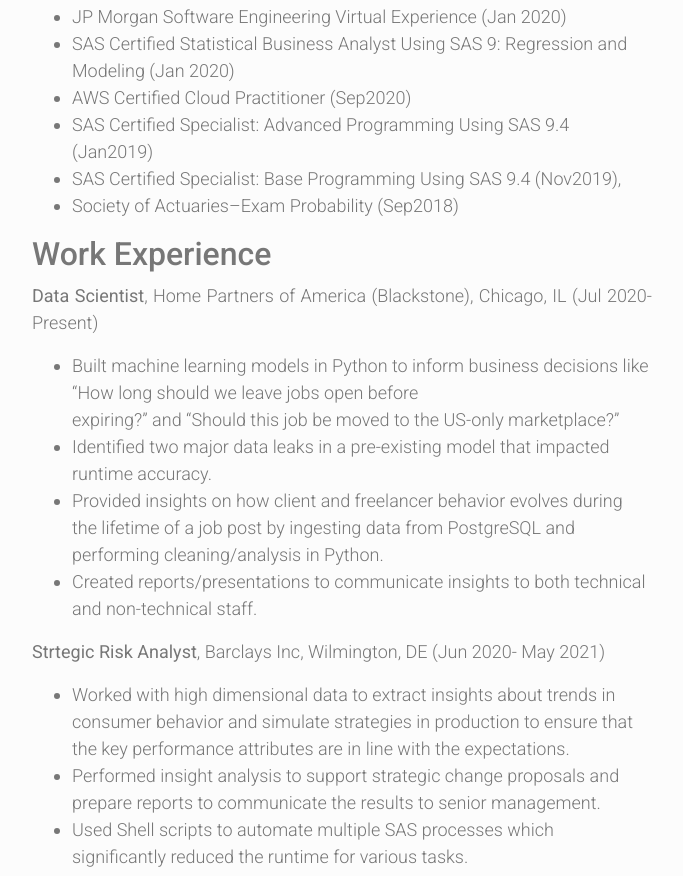
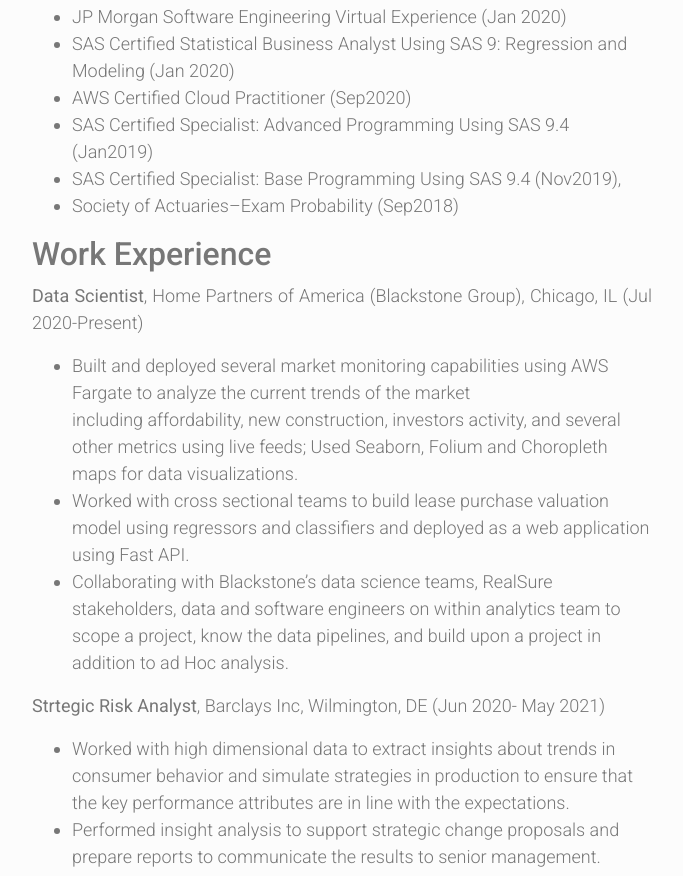
Before and after one commit to FisherKob/FisherKob.github.io, a plain HTML site: page resume/index.html in a window 1280 px wide. Shown: the part 1267-2143 px from the top of the page, without its empty margins (298-981 px from the left). Drawn offline with nearby package versions, Linux system fonts and the light colour scheme.

Commit message:
minor updates to resume section

```diff
--- a/categories/resume/index.xml
+++ b/categories/resume/index.xml
@@ -12,7 +12,7 @@
       <pubDate>Mon, 01 Jan 0001 00:00:00 +0000</pubDate>
 
       <guid>https://FisherKob.github.io/resume/</guid>
-      <description>Nischal Subedi Data Scientist [ website ] . [ linkedin ] . [ github ] I am a data scientist with a background in credit card and real estate analytics. I have worked on projects that involved researching new algorithms and approaches to attacking tough problems, analyzing complex, label-poor datasets, building novel production ETL and ML platforms, and help to bring intelligent capabilities to fruition for users.
+      <description>Nischal Subedi Data Scientist [ website ] . [ linkedin ] . [ github ] I am a data scientist with a background in credit card and real estate analytics. I have worked on projects that involved researching new algorithms to tackling tough problems, analyzing complex,and poor structured datasets, building novel production ETL and ML infrastructures, and help to bring intelligent capabilities to fruition for users.
 One of the interesting projects I have worked on recently involved an building infrastructure to constantly monitor micro-markets using live feeds.</description>
     </item>
 
--- a/index.xml
+++ b/index.xml
@@ -23,7 +23,7 @@ Recently, Chamath&amp;rsquo;s (CEO of Social Capital) notoriously dismissive rem
       <pubDate>Mon, 01 Jan 0001 00:00:00 +0000</pubDate>
 
       <guid>https://FisherKob.github.io/resume/</guid>
-      <description>Nischal Subedi Data Scientist [ website ] . [ linkedin ] . [ github ] I am a data scientist with a background in credit card and real estate analytics. I have worked on projects that involved researching new algorithms and approaches to attacking tough problems, analyzing complex, label-poor datasets, building novel production ETL and ML platforms, and help to bring intelligent capabilities to fruition for users.
+      <description>Nischal Subedi Data Scientist [ website ] . [ linkedin ] . [ github ] I am a data scientist with a background in credit card and real estate analytics. I have worked on projects that involved researching new algorithms to tackling tough problems, analyzing complex,and poor structured datasets, building novel production ETL and ML infrastructures, and help to bring intelligent capabilities to fruition for users.
 One of the interesting projects I have worked on recently involved an building infrastructure to constantly monitor micro-markets using live feeds.</description>
     </item>
 
--- a/resume/index.html
+++ b/resume/index.html
@@ -70,7 +70,7 @@
 <h1 id="nischal-subedi">Nischal Subedi</h1>
 <h4 id="data-scientist">Data Scientist</h4>
 <h6 id="-websitehttpfisherkobgithubio----linkedinwwwlinkedincominnischal1----githubhttpsgithubcomfisherkob-">[ <a href="http://FisherKob.github.io">website</a> ] . [ <a href="www.linkedin.com/in/nischal1">linkedin</a> ] . [ <a href="https://github.com/FisherKob/">github</a> ]</h6>
-<p>I am a data scientist with a background in credit card and real estate analytics. I have worked on projects that involved researching new algorithms and approaches to attacking tough problems, analyzing complex, label-poor datasets, building novel production ETL and ML platforms, and help to bring intelligent capabilities to fruition for users.</p>
+<p>I am a data scientist with a background in credit card and real estate analytics. I have worked on projects that involved researching new algorithms to tackling tough problems, analyzing complex,and poor structured datasets, building novel production ETL and ML infrastructures, and help to bring intelligent capabilities to fruition for users.</p>
 <p>One of the interesting projects I have worked on recently involved an building infrastructure to constantly monitor micro-markets using live feeds. Such an endevor involved creating several logical metrics to track, putting in place data health checks, testing and automating the process and finally deploying. I had deployed the scheduling jobs using AWS Fargate. For visualizations, I have used Folium, Cholopeth, Seaborn and Matplotlib libraries. I had used Cholopreth maps to visualize investor activity and lead marketing team to make better decision using the deliverables from the project.</p>
 <p>I am comfortable with originating new ideas, defining solution space, and scoping out a project to achieve optimal outcome. I enjoy working with cross-functional teams to create, polish, and evolve a project from initial idea to production. In particular, I love collaborating with cross-functional teams to coherently integrate data science into their vision, and helping them test out new concepts and visualizations with data science-driven prototypes.</p>
 <h2 id="skills">Skills</h2>
@@ -87,14 +87,14 @@
 <li>Society of Actuaries&ndash;Exam Probability (Sep2018)</li>
 </ul>
 <h2 id="work-experience">Work Experience</h2>
-<p><strong>Data Scientist</strong>, Home Partners of America (Blackstone), Chicago, IL (Jul 2020-Present)</p>
+<p><strong>Data Scientist</strong>, Home Partners of America (Blackstone Group), Chicago, IL (Jul 2020-Present)</p>
 <ul>
-<li>Built machine learning models in Python to inform business decisions like &ldquo;How long should we leave jobs open before<br>
-expiring?&rdquo; and &ldquo;Should this job be moved to the US-only marketplace?&rdquo;</li>
-<li>Identified two major data leaks in a pre-existing model that impacted runtime accuracy.</li>
-<li>Provided insights on how client and freelancer behavior evolves during the lifetime of a job post by ingesting data from
-PostgreSQL and performing cleaning/analysis in Python.</li>
-<li>Created reports/presentations to communicate insights to both technical and non-technical staff.</li>
+<li>Built and deployed several market monitoring capabilities using AWS Fargate to analyze the current trends of the market<br>
+including affordability, new construction, investors activity, and several other metrics using live feeds; Used Seaborn, Folium and Choropleth maps for data visualizations.</li>
+<li>Worked with cross sectional teams to build lease purchase valuation model using regressors and classifiers and deployed as a
+web application using Fast API.</li>
+<li>Collaborating with Blackstone&rsquo;s data science teams, RealSure stakeholders, data and software engineers on within analytics
+team to scope a project, know the data pipelines, and build upon a project in addition to ad Hoc analysis.</li>
 </ul>
 <p><strong>Strtegic Risk Analyst</strong>, Barclays Inc, Wilmington, DE (Jun 2020- May 2021)</p>
 <ul>
--- a/tags/resume/index.xml
+++ b/tags/resume/index.xml
@@ -12,7 +12,7 @@
       <pubDate>Mon, 01 Jan 0001 00:00:00 +0000</pubDate>
 
       <guid>https://FisherKob.github.io/resume/</guid>
-      <description>Nischal Subedi Data Scientist [ website ] . [ linkedin ] . [ github ] I am a data scientist with a background in credit card and real estate analytics. I have worked on projects that involved researching new algorithms and approaches to attacking tough problems, analyzing complex, label-poor datasets, building novel production ETL and ML platforms, and help to bring intelligent capabilities to fruition for users.
+      <description>Nischal Subedi Data Scientist [ website ] . [ linkedin ] . [ github ] I am a data scientist with a background in credit card and real estate analytics. I have worked on projects that involved researching new algorithms to tackling tough problems, analyzing complex,and poor structured datasets, building novel production ETL and ML infrastructures, and help to bring intelligent capabilities to fruition for users.
 One of the interesting projects I have worked on recently involved an building infrastructure to constantly monitor micro-markets using live feeds.</description>
     </item>
 
```
